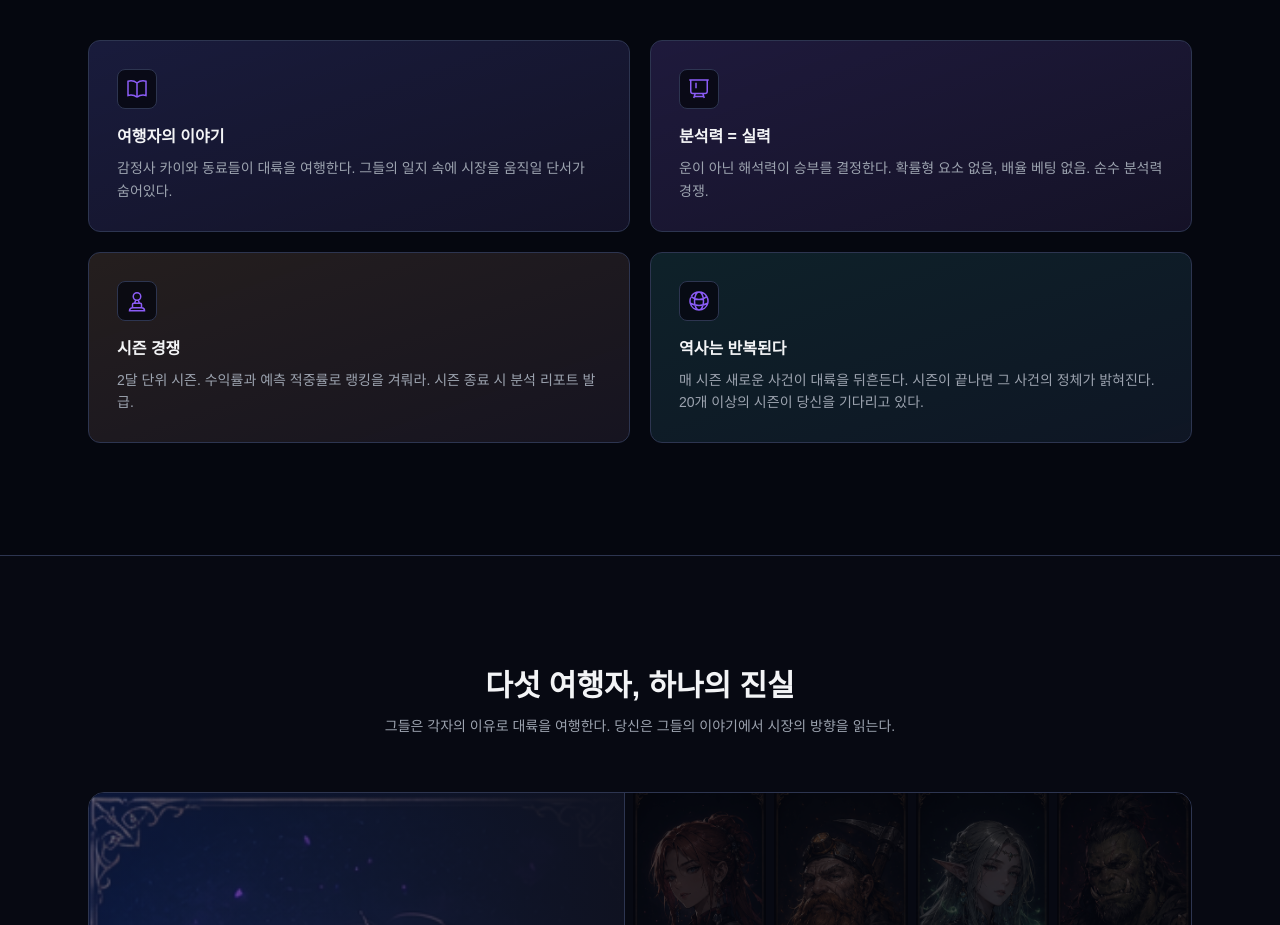
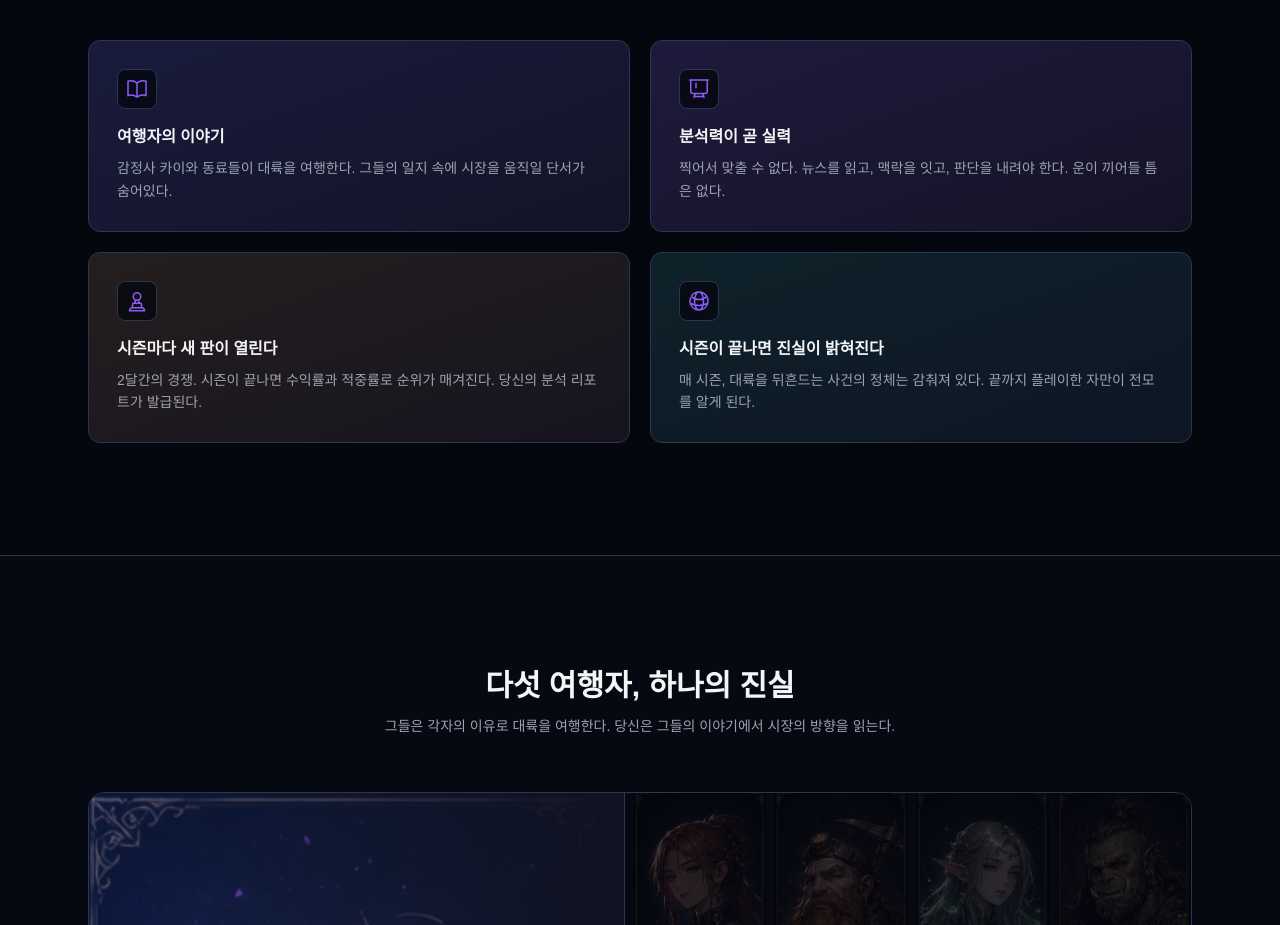
Before and after one commit to madotrade/madotrade-web, a Next.js app: page / in a window 1280 px wide. Shown: the part 1000-1925 px from the top of the page. Built offline with nearby package versions, Linux system fonts and the light colour scheme; a web font is replaced by a local one.

Commit message:
fix: 컨셉 카드 문구 AI티 제거 — 자연스러운 한국어로 리라이트

```diff
--- a/src/components/sections/concept.tsx
+++ b/src/components/sections/concept.tsx
@@ -15,8 +15,8 @@ const concepts = [
     ),
   },
   {
-    title: "분석력 = 실력",
-    desc: "운이 아닌 해석력이 승부를 결정한다. 확률형 요소 없음, 배율 베팅 없음. 순수 분석력 경쟁.",
+    title: "분석력이 곧 실력",
+    desc: "찍어서 맞출 수 없다. 뉴스를 읽고, 맥락을 잇고, 판단을 내려야 한다. 운이 끼어들 틈은 없다.",
     gradient: "from-violet-500/20 to-fuchsia-600/5",
     icon: (
       <svg viewBox="0 0 24 24" fill="none" className="h-6 w-6" stroke="currentColor" strokeWidth={1.5}>
@@ -25,8 +25,8 @@ const concepts = [
     ),
   },
   {
-    title: "시즌 경쟁",
-    desc: "2달 단위 시즌. 수익률과 예측 적중률로 랭킹을 겨뤄라. 시즌 종료 시 분석 리포트 발급.",
+    title: "시즌마다 새 판이 열린다",
+    desc: "2달간의 경쟁. 시즌이 끝나면 수익률과 적중률로 순위가 매겨진다. 당신의 분석 리포트가 발급된다.",
     gradient: "from-amber-500/15 to-orange-600/5",
     icon: (
       <svg viewBox="0 0 24 24" fill="none" className="h-6 w-6" stroke="currentColor" strokeWidth={1.5}>
@@ -35,8 +35,8 @@ const concepts = [
     ),
   },
   {
-    title: "역사는 반복된다",
-    desc: "매 시즌 새로운 사건이 대륙을 뒤흔든다. 시즌이 끝나면 그 사건의 정체가 밝혀진다. 20개 이상의 시즌이 당신을 기다리고 있다.",
+    title: "시즌이 끝나면 진실이 밝혀진다",
+    desc: "매 시즌, 대륙을 뒤흔드는 사건의 정체는 감춰져 있다. 끝까지 플레이한 자만이 전모를 알게 된다.",
     gradient: "from-emerald-500/15 to-teal-600/5",
     icon: (
       <svg viewBox="0 0 24 24" fill="none" className="h-6 w-6" stroke="currentColor" strokeWidth={1.5}>
```
